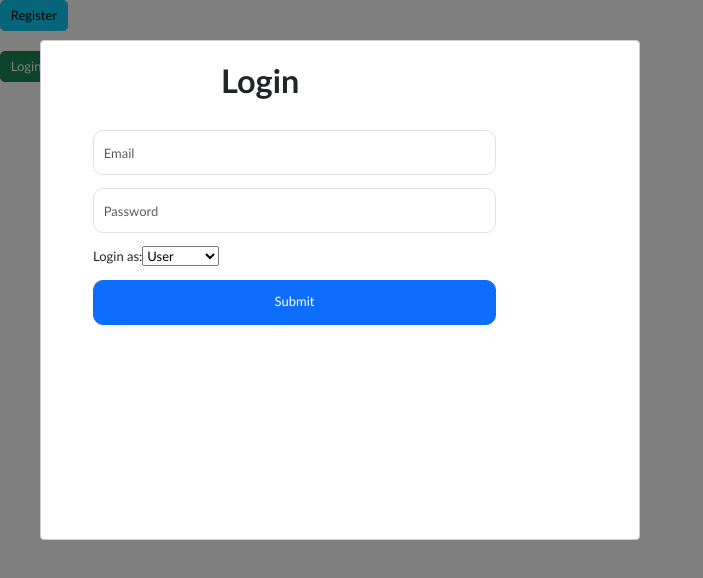
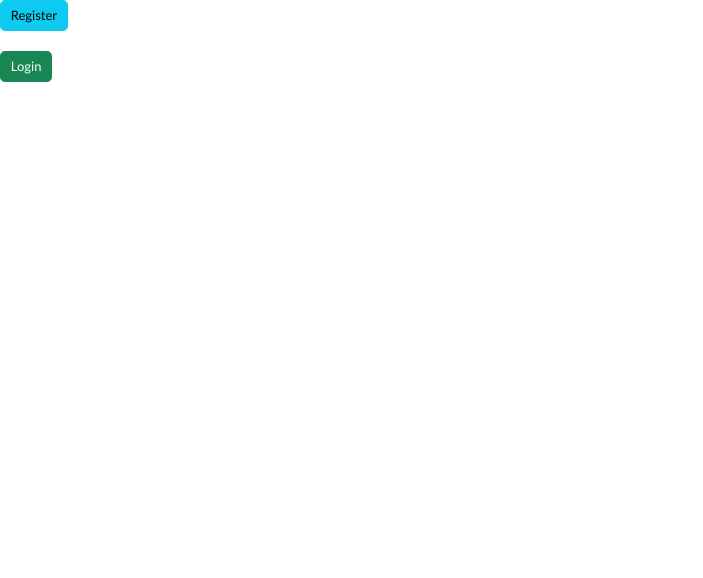
Before and after one commit to kencal20/dbcfinalProject, a React (Create React App) app: page / in a window 1280 px wide. Shown: the top 578 px of the page, without its empty margins (0-703 px from the left). Built offline with nearby package versions, Linux system fonts and the light colour scheme.

Commit message:
assigning props and adding  erase password if login is unsuccessful function

```diff
--- a/src/components/login_component.jsx
+++ b/src/components/login_component.jsx
@@ -1,10 +1,10 @@
 import React, { useState, useEffect } from "react";
 import { useNavigate } from "react-router-dom";
 import Modal from "react-modal";
-
 import "./login.css";
 
-export default function LoginComponent(visible, closeModal, register) {
+export default function LoginComponent(props) {
+  const { visible, closeModal, } = props;
   const [isModalOpen, setIsModalOpen] = useState(false);
   const [formData, setFormData] = useState({
     email: "",
@@ -50,8 +50,16 @@
           closeModal(); // Close the modal on successful login
         } else if (data.error === "Invalid Password") {
           setError("Invalid Password");
+          setFormData({
+            ...formData,
+            password: "", // Clear the password field
+          });
         } else {
           setError("Login Unsuccessful");
+          setFormData({
+            ...formData,
+            password: "", // Clear the password field
+          });
         }
       })
       .catch((error) => {
@@ -83,9 +91,12 @@
           backgroundColor: "rgba(0, 0, 0, 0.5)",
         },
         content: {
-          width: "600px",
-          height: "500px",
-          margin: "0px",
+          top: "50%",
+          left: "50%",
+          right: "50%",
+          bottom: "auto",
+          marginRight: "-50%",
+          transform: "translate(-50%, -50%)",
         },
       }}
     >
@@ -98,7 +109,7 @@
             data-dismiss="alert"
             aria-label="Close"
             onClick={() => setError("")}
-            style={{ marginLeft: "400px" }}
+            style={{ marginLeft: "690px" }}
           >
             <span aria-hidden="true">X</span>
           </b>
```
